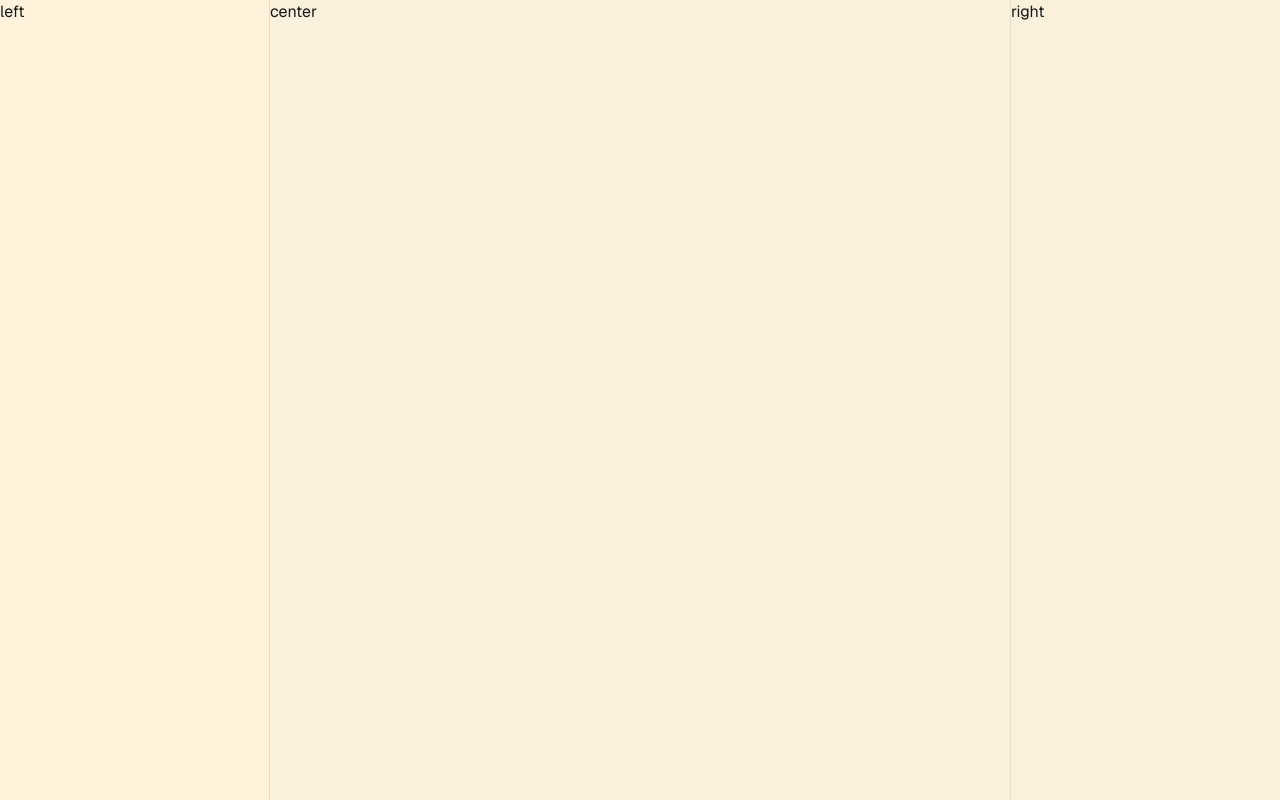
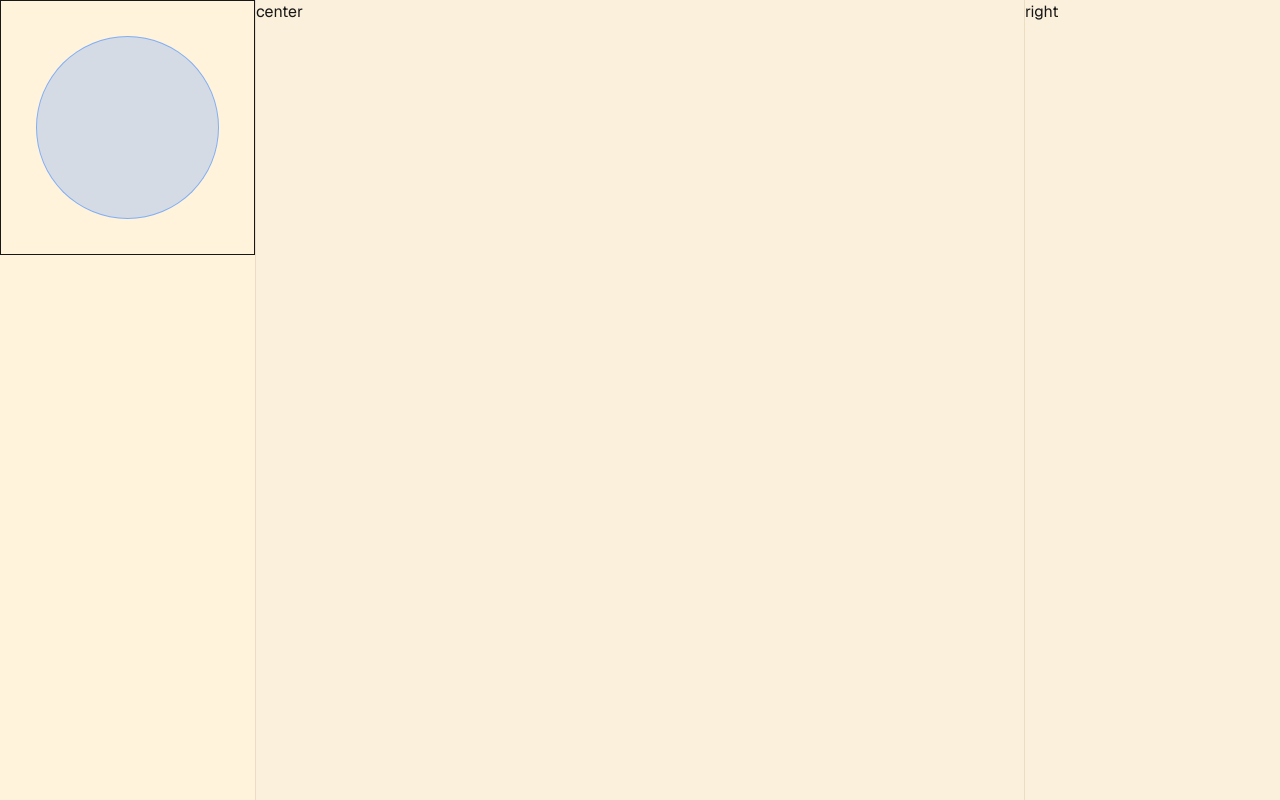
Before and after one commit to miyata-studyyyne/miyat-A-rchive, a Next.js app: page / in a window 1280 px wide. Built offline with nearby package versions, Linux system fonts and the light colour scheme.

Commit message:
feat: Add LeftNav component
円形のデザイン要素を持つLeftNavコンポーネントを追加し、メインレイアウトに組み込んだ。

```diff
--- a/src/app/layout.tsx
+++ b/src/app/layout.tsx
@@ -1,6 +1,7 @@
 import type { Metadata } from "next";
 import { Geist, Geist_Mono } from "next/font/google";
 import "./globals.css";
+import LeftNav from "@/components/LeftNav";
 
 const geistSans = Geist({
   variable: "--font-geist-sans",
@@ -35,19 +36,11 @@ export default function RootLayout({
             max-w-[var(--container-max)]
             mx-auto
             grid
-            grid-cols-[1fr_var(--col-center)_1fr]
+            grid-cols-[1fr_3fr_1fr]
             min-h-dvh
           "
         >
-          <aside
-            className="
-              bg-[#FFF3DC]
-              border-r
-              border-[#EBDDC3]
-            "
-          >
-            left
-          </aside>
+          <LeftNav />
           <main className="min-w-0">
             <div
               className="
--- /dev/null
+++ b/src/components/LeftNav.tsx
@@ -0,0 +1,24 @@
+type LeftNavProps = {
+  offsetPx?: number;
+  scale?: number;
+};
+
+export default function LeftNav({ offsetPx, scale = 0.72 }: LeftNavProps) {
+  const diameter =
+    scale != null
+      ? `calc(100% * ${scale})`
+      : `clamp(0px, calc(100% - ${offsetPx}px), 100%)`;
+
+  return (
+    <aside className="relative bg-[#FFF3DC] border-r border-[#EBDDC3]">
+      <div className="absolute left-0 top-0 w-full aspect-square place-items-center border">
+        <div className="grid h-full w-full place-items-center">
+          <div
+            className="aspect-square rounded-full bg-blue-500/20 border border-blue-500/50"
+            style={{ width: diameter }}
+          />
+        </div>
+      </div>
+    </aside>
+  );
+}
```
